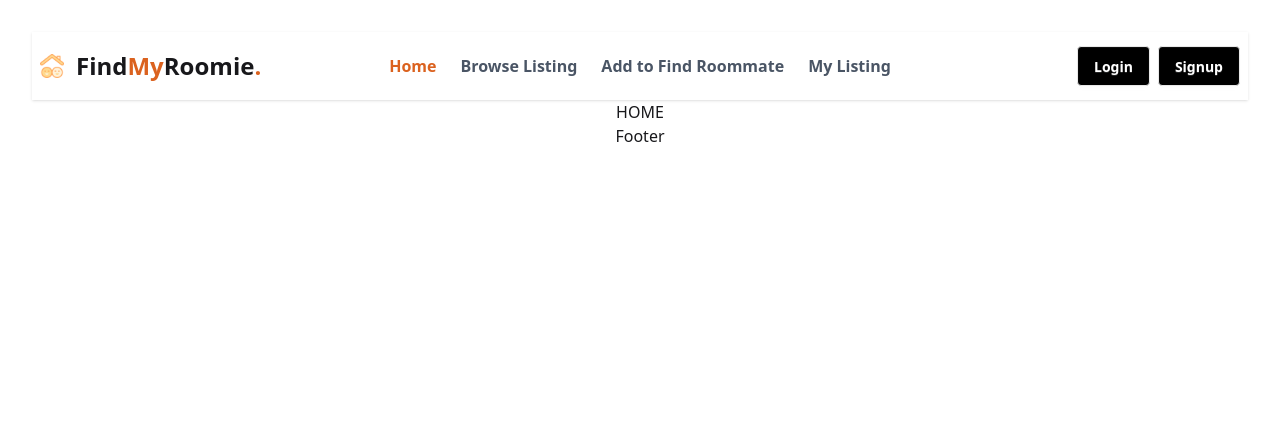
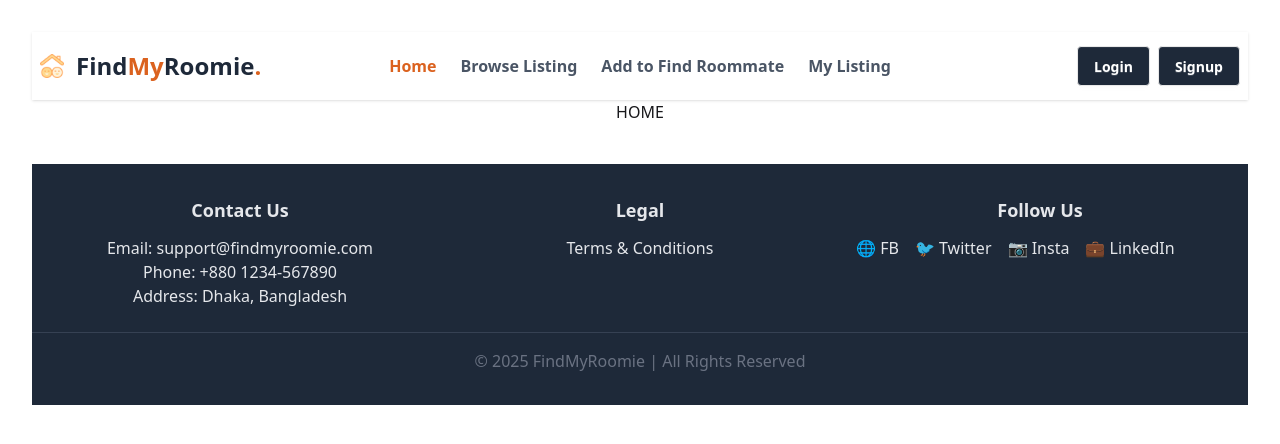
Before and after one commit to MdAlAmin1111/Rommate_Finder_Website_Client, a React (Vite) app: page / in a window 1280 px wide. Shown: the top 444 px of the page. Built offline with nearby package versions, Linux system fonts and the light colour scheme.

Commit message:
added footer component

```diff
--- /dev/null
+++ b/src/components/Footer.jsx
@@ -0,0 +1,44 @@
+import React from 'react';
+
+const Footer = () => {
+    return (
+        <div className="bg-gray-800 text-gray-200 py-8 mt-10">
+            <div className="container mx-auto px-6 grid grid-cols-1 md:grid-cols-3 gap-8">
+
+                {/* Contact Details */}
+                <div>
+                    <h3 className="text-lg font-semibold mb-3">Contact Us</h3>
+                    <p>Email: support@findmyroomie.com</p>
+                    <p>Phone: +880 1234-567890</p>
+                    <p>Address: Dhaka, Bangladesh</p>
+                </div>
+
+                {/* Terms & Conditions */}
+                <div>
+                    <h3 className="text-lg font-semibold mb-3">Legal</h3>
+                    <a href="/terms" className="hover:text-orange-400">
+                        Terms & Conditions
+                    </a>
+                </div>
+
+                {/* Social Media Links */}
+                <div>
+                    <h3 className="text-lg font-semibold mb-3">Follow Us</h3>
+                    <div className="flex gap-4">
+                        <a href="https://facebook.com" target="_blank" rel="noreferrer">🌐 FB</a>
+                        <a href="https://twitter.com" target="_blank" rel="noreferrer">🐦 Twitter</a>
+                        <a href="https://instagram.com" target="_blank" rel="noreferrer">📷 Insta</a>
+                        <a href="https://linkedin.com" target="_blank" rel="noreferrer">💼 LinkedIn</a>
+                    </div>
+                </div>
+            </div>
+
+            {/* Bottom Section */}
+            <div className="text-center text-gray-500 mt-6 border-t border-gray-700 pt-4">
+                © {new Date().getFullYear()} FindMyRoomie | All Rights Reserved
+            </div>
+        </div>
+    );
+};
+
+export default Footer;
--- a/src/components/Navbar.jsx
+++ b/src/components/Navbar.jsx
@@ -25,7 +25,7 @@ const Navbar = () => {
                     </div>
                     <div className='flex items-center gap-3'>
                         <img className='w-6' src='/happy.png' alt="" />
-                        <p className="text-2xl font-bold hidden sm:block">
+                        <p className="text-2xl font-bold text-gray-800 hidden sm:block">
                             Find
                             <span className='text-[#db621f]'>My</span>
                             Roomie
@@ -39,8 +39,8 @@ const Navbar = () => {
                     </ul>
                 </div>
                 <div className="navbar-end space-x-2">
-                    <a className="btn bg-black text-white">Login</a>
-                    <a className="btn bg-black text-white">Signup</a>
+                    <a className="btn bg-gray-800 text-white">Login</a>
+                    <a className="btn bg-gray-800 text-white">Signup</a>
                 </div>
             </div>
         </div>
--- a/src/layouts/MainLayout.jsx
+++ b/src/layouts/MainLayout.jsx
@@ -1,6 +1,7 @@
 import React from 'react';
 import Navbar from '../components/Navbar';
 import { Outlet } from 'react-router';
+import Footer from '../components/Footer';
 
 const MainLayout = () => {
     return (
@@ -13,7 +14,9 @@ const MainLayout = () => {
             <main>
                 <Outlet></Outlet>
             </main>
-            <footer>Footer</footer>
+            <footer>
+                <Footer></Footer>
+            </footer>
         </div>
     );
 };
```
